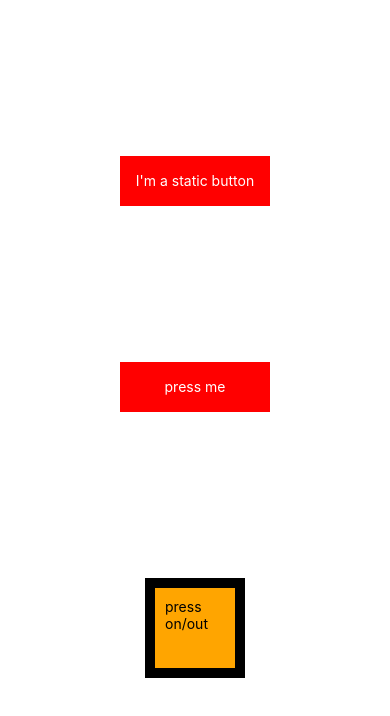
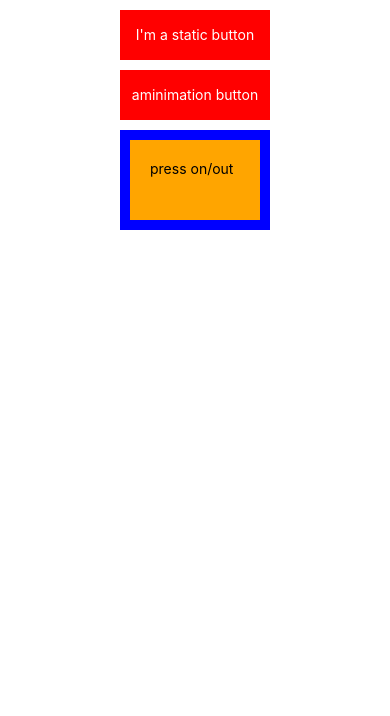
Before and after one commit to hdouhua/hybrid-mobile-app, a React Native app in the folder AwesomeProject/: screen / in a window 390 px wide. Shown: the top 716 px of the page. Built offline with nearby package versions, Linux system fonts and the light colour scheme.

Commit message:
[change]: update

```diff
--- a/AwesomeProject/src/c06/AnimationButton.jsx
+++ b/AwesomeProject/src/c06/AnimationButton.jsx
@@ -3,7 +3,6 @@ import {View, Text, Pressable} from 'react-native';
 
 import {Styles} from './Styles';
 
-// 加入简单的动画效果的点按组件
 export default function AnimationButton() {
   const handlePress = () => {
     console.log('presse me');
@@ -11,13 +10,14 @@ export default function AnimationButton() {
 
   return (
     <View>
+      {/* 加入简单的动画效果的点按组件 */}
       <Pressable
         onPress={handlePress}
         style={({pressed}) => [
           Styles.basePressable,
           {opacity: pressed ? 0.5 : 1},
         ]}>
-        <Text style={Styles.baseText}>press me</Text>
+        <Text style={Styles.baseText}>aminimation button</Text>
       </Pressable>
     </View>
   );
--- a/AwesomeProject/src/c06/ButtonOn.jsx
+++ b/AwesomeProject/src/c06/ButtonOn.jsx
@@ -4,17 +4,25 @@ import {View, Text, Pressable} from 'react-native';
 import {Styles} from './Styles';
 
 export default function ButtonOn() {
+  const handlePress = () => {
+    console.log('presse');
+  };
   const handlePressIn = () => {
     console.log('presse in');
   };
   const handlePressOut = () => {
     console.log('presse out');
   };
+  const handleLongPress = () => {
+    console.log('long presse');
+  };
 
   return (
     <View>
       <Pressable
         style={Styles.rect}
+        onPress={handlePress}
+        onLongPress={handleLongPress}
         onPressIn={handlePressIn}
         onPressOut={handlePressOut}>
         <Text>press on/out</Text>
--- a/AwesomeProject/src/c06/Styles.js
+++ b/AwesomeProject/src/c06/Styles.js
@@ -3,20 +3,22 @@ import {StyleSheet} from 'react-native';
 export const Styles = StyleSheet.create({
   safeView: {
     marginHorizontal: 30,
+    flexDirection: 'column',
     flex: 1,
     alignItems: 'center',
-    justifyContent: 'space-evenly',
   },
   basePressable: {
     width: 150,
     height: 50,
+    marginTop: 10,
     backgroundColor: 'red',
   },
   rect: {
     margin: 10,
     borderWidth: 10,
-    padding: 10,
-    width: 100,
+    borderColor: 'blue',
+    padding: 20,
+    width: 150,
     height: 100,
     backgroundColor: 'orange',
   },
```
Also changed, not shown: AwesomeProject/src/c06/README.md, 1 other file (tests, documents, lock files or other folders).
